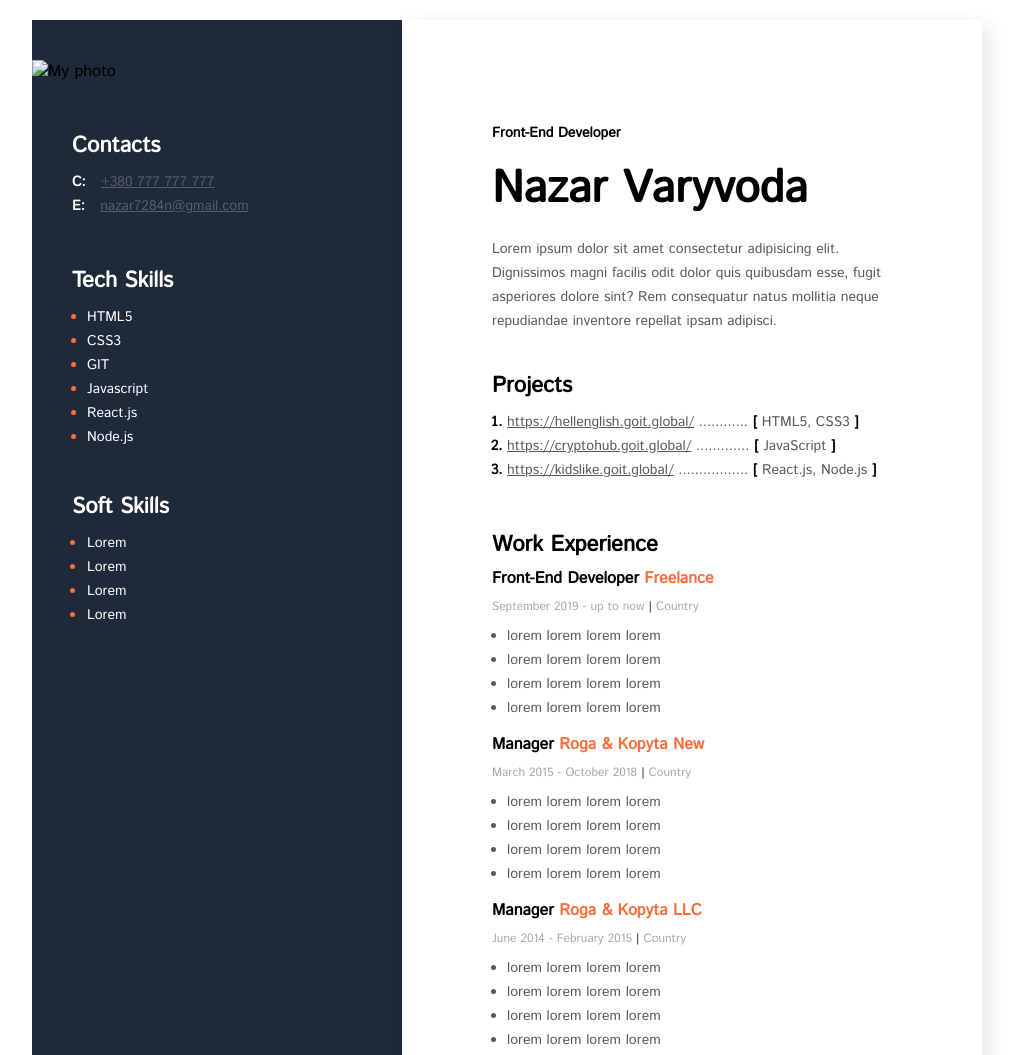
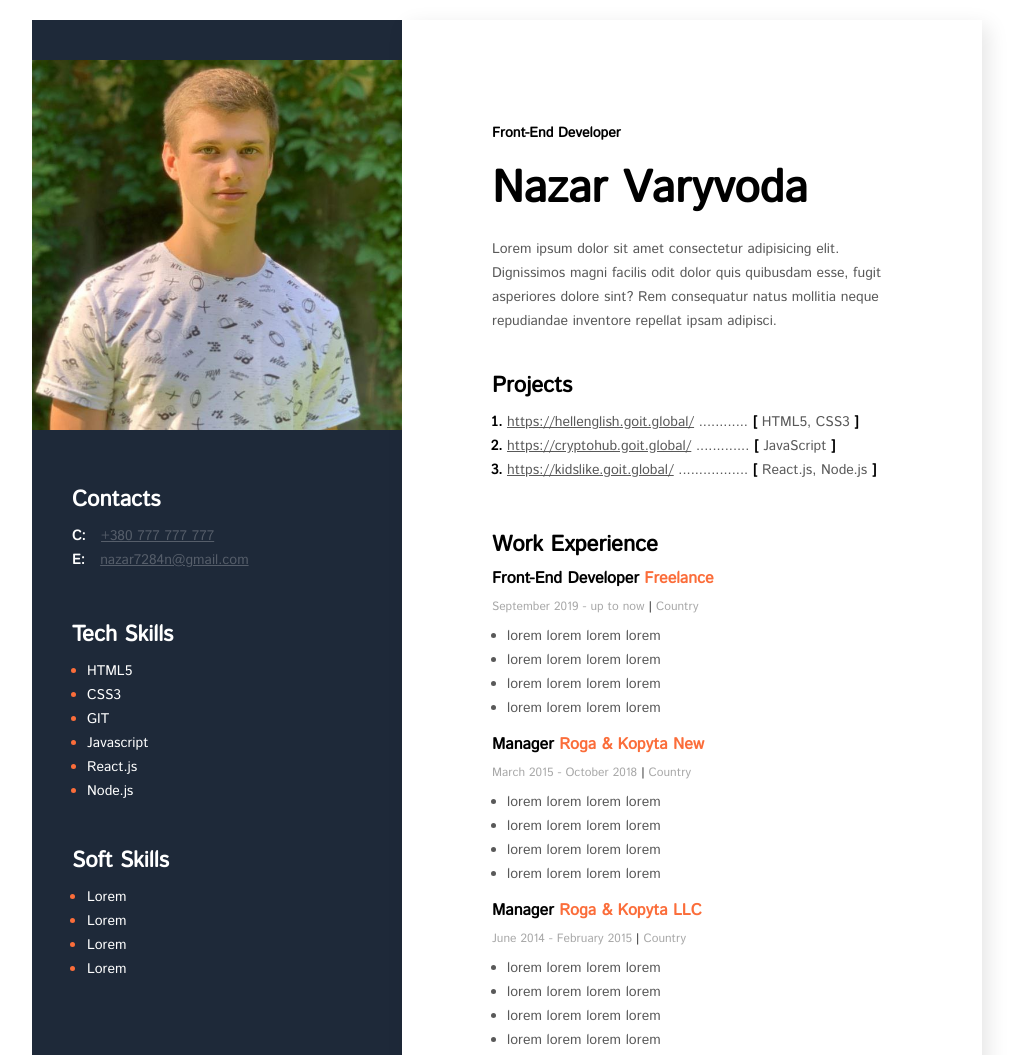
Before and after one commit to Nazar7284/resume, a plain HTML site: page index.html in a window 1280 px wide. Shown: the top 1055 px of the page, without its empty margins (188-1207 px from the left). Drawn offline with Linux system fonts and the light colour scheme; the site is published under a folder, as on GitHub Pages, so addresses that start at the root find nothing.

Commit message:
Update index.html

```diff
--- a/index.html
+++ b/index.html
@@ -101,7 +101,7 @@
         <!--Sidebar-->
         <div class="sidebar">
             <!--Photo-->
-            <img class="sidebar-photo" src="/css/photo/photo.jpg" alt="My photo">
+            <img class="sidebar-photo" src="css/photo/photo.jpg" alt="My photo">
             <!--Contacts-->
             <div class="sidebar-contacts">
                 <h3 class="sidebar-title">Contacts</h3>
```
